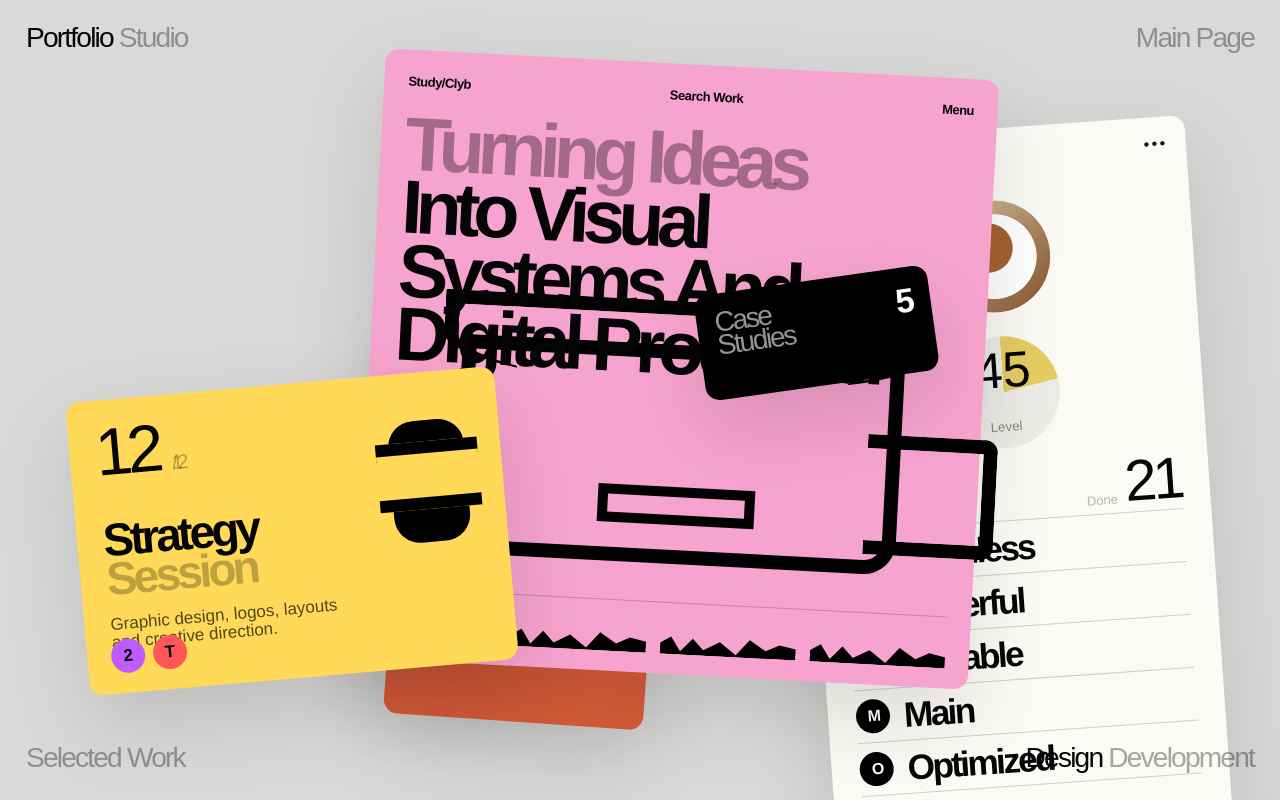
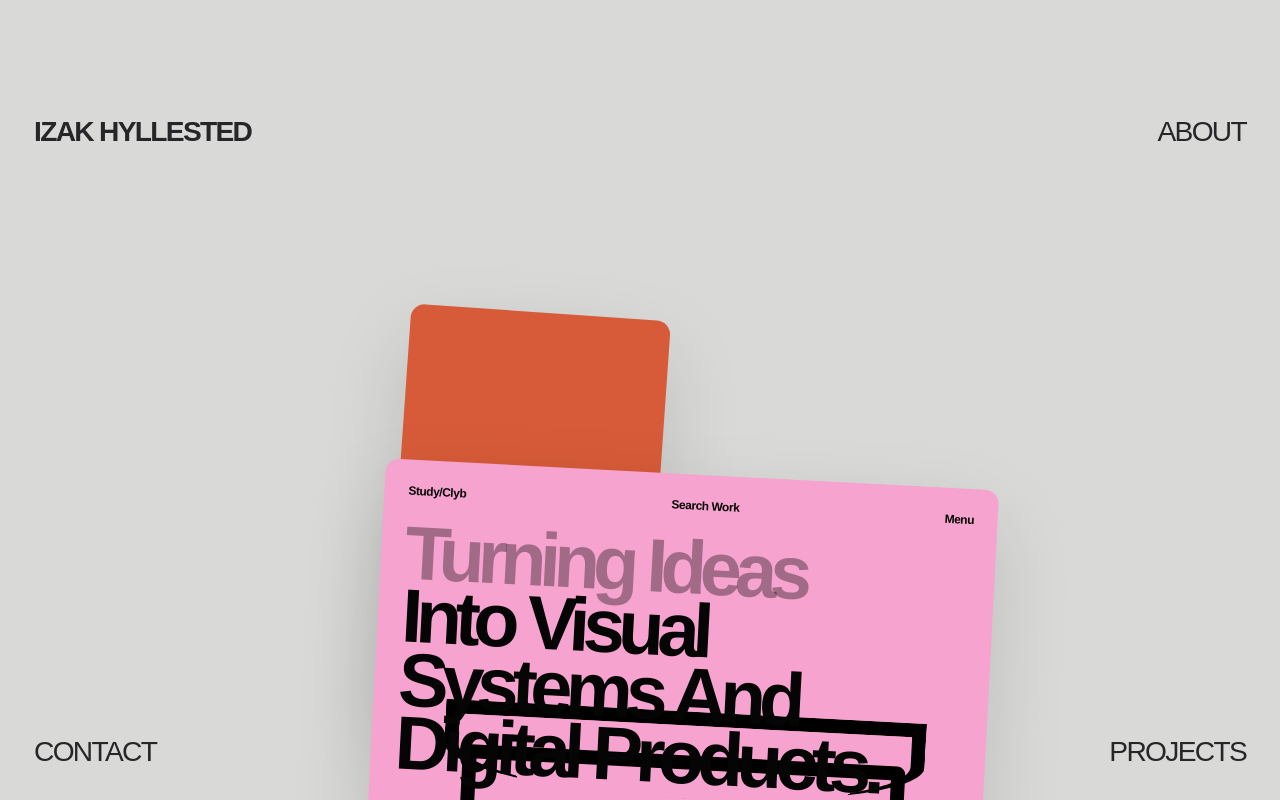
Before and after one commit to izakjonathan/port2, a Next.js app: page / in a window 1280 px wide. Shown: the top 800 px of the page. Built offline with nearby package versions, Linux system fonts and the light colour scheme.

Commit message:
Replace project with latest ZIP build

```diff
--- a/app/globals.css
+++ b/app/globals.css
@@ -2414,3 +2414,171 @@ body{
     padding:80px 16px 150px;
   }
 }
+
+
+/* =====================================================
+   GLOBAL TYPE + FIXED MENU SYSTEM
+   Edit this block first for broad typography changes.
+   Few controls. Many elements inherit from these tokens.
+   ===================================================== */
+
+:root{
+  --font-main: Arial, Helvetica, sans-serif;
+  --type-menu: clamp(18px, 2.2vw, 32px);
+  --type-display: clamp(44px, 5.9vw, 86px);
+  --type-section: clamp(58px, 9.5vw, 140px);
+  --type-card-title: clamp(30px, 4vw, 60px);
+  --type-card-body: 18px;
+  --type-meta: 12px;
+  --tracking-tight: -0.09em;
+  --tracking-title: -0.08em;
+  --tracking-meta: 0.08em;
+  --line-tight: 0.84;
+  --line-body: 1.05;
+  --menu-x: 34px;
+  --menu-top: 118px;
+  --menu-bottom: 34px;
+  --menu-z: 9999;
+}
+
+html,
+body,
+.ref3-site{
+  font-family:var(--font-main) !important;
+}
+
+.site-menu{
+  position:fixed;
+  left:0;
+  right:0;
+  z-index:var(--menu-z);
+  pointer-events:none;
+  mix-blend-mode:difference;
+}
+
+.site-menu-top{top:var(--menu-top);}
+.site-menu-bottom{bottom:var(--menu-bottom);}
+
+.site-menu-inner{
+  width:100%;
+  display:flex;
+  align-items:center;
+  justify-content:space-between;
+  padding:0 var(--menu-x);
+}
+
+.site-menu-link{
+  pointer-events:auto;
+  color:#fff;
+  font-size:var(--type-menu);
+  line-height:1;
+  letter-spacing:-.06em;
+  text-decoration:none;
+  font-weight:400;
+}
+
+.site-menu-brand{font-weight:800;}
+
+.ref3-corner{
+  display:none !important;
+}
+
+.ref3-pink h1{
+  font-size:var(--type-display) !important;
+  line-height:var(--line-tight) !important;
+  letter-spacing:var(--tracking-tight) !important;
+}
+
+.ref3-work-heading h2{
+  font-size:var(--type-section) !important;
+  line-height:.78 !important;
+  letter-spacing:var(--tracking-tight) !important;
+}
+
+.ref3-project h3{
+  font-size:var(--type-card-title) !important;
+  line-height:var(--line-tight) !important;
+  letter-spacing:var(--tracking-title) !important;
+}
+
+.ref3-project p,
+.ref3-service p{
+  font-size:var(--type-card-body) !important;
+  line-height:var(--line-body) !important;
+}
+
+.ref3-project footer,
+.ref3-mini-nav,
+.ref3-card-footer,
+.ref3-service span{
+  font-size:var(--type-meta) !important;
+}
+
+/* Reference label helper: scoped so it does not break fixed navigation */
+.ref3-card[data-ref],
+.ref3-project[data-ref],
+.ref3-service[data-ref],
+.ref3-work[data-ref],
+.ref3-services[data-ref]{
+  position:relative;
+}
+
+.ref3-card[data-ref]:hover::after,
+.ref3-project[data-ref]:hover::after,
+.ref3-service[data-ref]:hover::after,
+.ref3-work[data-ref]:hover::after,
+.ref3-services[data-ref]:hover::after{
+  content:attr(data-ref);
+  position:absolute;
+  left:12px;
+  top:12px;
+  z-index:99999;
+  max-width:260px;
+  padding:7px 10px;
+  border-radius:999px;
+  background:#b9ff00;
+  color:#000;
+  font-size:11px;
+  line-height:1;
+  letter-spacing:0;
+  font-weight:800;
+  pointer-events:none;
+  box-shadow:0 12px 30px rgba(0,0,0,.18);
+}
+
+@media(max-width:900px){
+  :root{
+    --type-menu: 28px;
+    --type-display: 43px;
+    --type-section: 72px;
+    --type-card-title: 38px;
+    --type-card-body: 18px;
+    --menu-x: 22px;
+    --menu-top: 112px;
+    --menu-bottom: 122px;
+  }
+}
+
+
+/* MENU FIX: data-ref helper must never override fixed menu positioning */
+.site-menu.site-menu-top{
+  position:fixed !important;
+  top:var(--menu-top) !important;
+  left:0 !important;
+  right:0 !important;
+  z-index:999999 !important;
+  display:block !important;
+}
+
+.site-menu.site-menu-bottom{
+  position:fixed !important;
+  bottom:var(--menu-bottom) !important;
+  left:0 !important;
+  right:0 !important;
+  z-index:999999 !important;
+  display:block !important;
+}
+
+.site-menu .site-menu-inner{
+  position:relative !important;
+}
--- a/app/page.js
+++ b/app/page.js
@@ -34,9 +34,9 @@ export default function Home() {
         <a href="#case-studies" className="ref3-corner ref3-corner-bl">Selected Work</a>
         <a href="#about" className="ref3-corner ref3-corner-br">Design <span>Development</span></a>
 
-        <div className="ref3-card ref3-red" aria-hidden="true" />
+        <div className="ref3-card ref3-red" data-ref="C5 — Orange Depth Card" aria-hidden="true" />
 
-        <article className="ref3-card ref3-pink">
+        <article className="ref3-card ref3-pink" data-ref="C1 — Main Pink Card">
           <div className="ref3-mini-nav">
             <strong>Study/Clyb</strong>
             <span>Search Work</span>
@@ -57,7 +57,7 @@ export default function Home() {
           </footer>
         </article>
 
-        <article className="ref3-card ref3-yellow">
+        <article className="ref3-card ref3-yellow" data-ref="C2 — Yellow Strategy Card">
           <div className="ref3-count">12 <span>/12</span></div>
           <h2>Strategy<br /><span>Session</span></h2>
           <p>Graphic design, logos, layouts and creative direction.</p>
@@ -65,7 +65,7 @@ export default function Home() {
           <div className="ref3-dot-pair"><b>2</b><b>T</b></div>
         </article>
 
-        <article className="ref3-card ref3-white">
+        <article className="ref3-card ref3-white" data-ref="C3 — White Profile Card">
           <div className="ref3-menu-dots">•••</div>
           <div className="ref3-profile-dot" />
           <div className="ref3-level"><span>45</span><small>Level</small></div>
@@ -80,13 +80,13 @@ export default function Home() {
           </ul>
         </article>
 
-        <Link href="/projects" className="ref3-card ref3-black">
+        <Link href="/projects" className="ref3-card ref3-black" data-ref="C4 — Black Counter Card">
           <span>Case<br />Studies</span>
           <strong>{projects.length}</strong>
         </Link>
       </section>
 
-      <section className="ref3-work" id="case-studies">
+      <section className="ref3-work" data-ref="WORK — Case Study Section" id="case-studies">
         <div className="ref3-bg-word">WORK</div>
         <div className="ref3-work-heading">
           <span>01</span>
@@ -100,6 +100,7 @@ export default function Home() {
               href={`/projects/${project.slug}`}
               className={`ref3-project ref3-project-${index + 1}`}
               key={project.slug}
+              data-ref={`P${index + 1} — ${project.title}`}
             >
               <span>{String(index + 1).padStart(2, "0")}</span>
               <h3>{project.title}</h3>
@@ -113,7 +114,7 @@ export default function Home() {
         </div>
       </section>
 
-      <section className="ref3-services" id="services">
+      <section className="ref3-services" data-ref="SERVICES — Service Objects" id="services">
         <div className="ref3-bg-word">SERVICES</div>
         <div className="ref3-work-heading">
           <span>02</span>
@@ -122,25 +123,25 @@ export default function Home() {
         </div>
 
         <div className="ref3-service-stage">
-          <article className="ref3-service ref3-service-yellow">
+          <article className="ref3-service ref3-service-yellow" data-ref="S1 — Graphic Design Card">
             <span>01</span>
             <h3>Graphic Design</h3>
             <p>Logos, typography, menus, posters, print systems and visual identity.</p>
           </article>
 
-          <article className="ref3-service ref3-service-pink">
+          <article className="ref3-service ref3-service-pink" data-ref="S2 — Web Design Card">
             <span>02</span>
             <h3>Web Design</h3>
             <p>Editorial websites, portfolios, landing pages and interaction-led layouts.</p>
           </article>
 
-          <article className="ref3-service ref3-service-black">
+          <article className="ref3-service ref3-service-black" data-ref="S3 — Development Card">
             <span>03</span>
             <h3>Development</h3>
             <p>Next.js builds, dashboards, custom tools, automation and deployment.</p>
           </article>
 
-          <article className="ref3-service ref3-service-white">
+          <article className="ref3-service ref3-service-white" data-ref="S4 — Editorial Card">
             <span>04</span>
             <h3>Editorial</h3>
             <p>Reports, presentations, publications and information design.</p>
--- a/components/Nav.js
+++ b/components/Nav.js
@@ -3,16 +3,25 @@ import Link from "next/link";
 export default function Nav() {
   return (
     <>
-      <header className="nav ref3-nav">
-        <div className="nav-inner">
-          <Link href="/" className="nav-logo">IZAK HYLLESTED</Link>
-          <a href="#about">ABOUT</a>
+      <header className="site-menu site-menu-top" data-ref="MENU-H — Fixed Header">
+        <div className="site-menu-inner">
+          <Link href="/" className="site-menu-link site-menu-brand" data-ref="H1 — Identity">
+            IZAK HYLLESTED
+          </Link>
+          <a href="#about" className="site-menu-link" data-ref="H2 — About">
+            ABOUT
+          </a>
         </div>
       </header>
-      <footer className="footer-nav ref3-footer">
-        <div className="footer-inner">
-          <a href="mailto:izakhyllested@icloud.com">CONTACT</a>
-          <Link href="/projects">PROJECTS</Link>
+
+      <footer className="site-menu site-menu-bottom" data-ref="MENU-F — Fixed Footer">
+        <div className="site-menu-inner">
+          <a href="mailto:izakhyllested@icloud.com" className="site-menu-link" data-ref="F1 — Contact">
+            CONTACT
+          </a>
+          <Link href="/projects" className="site-menu-link" data-ref="F2 — Projects">
+            PROJECTS
+          </Link>
         </div>
       </footer>
     </>
```
Also changed, not shown: 1 other file (tests, documents, lock files or other folders).
